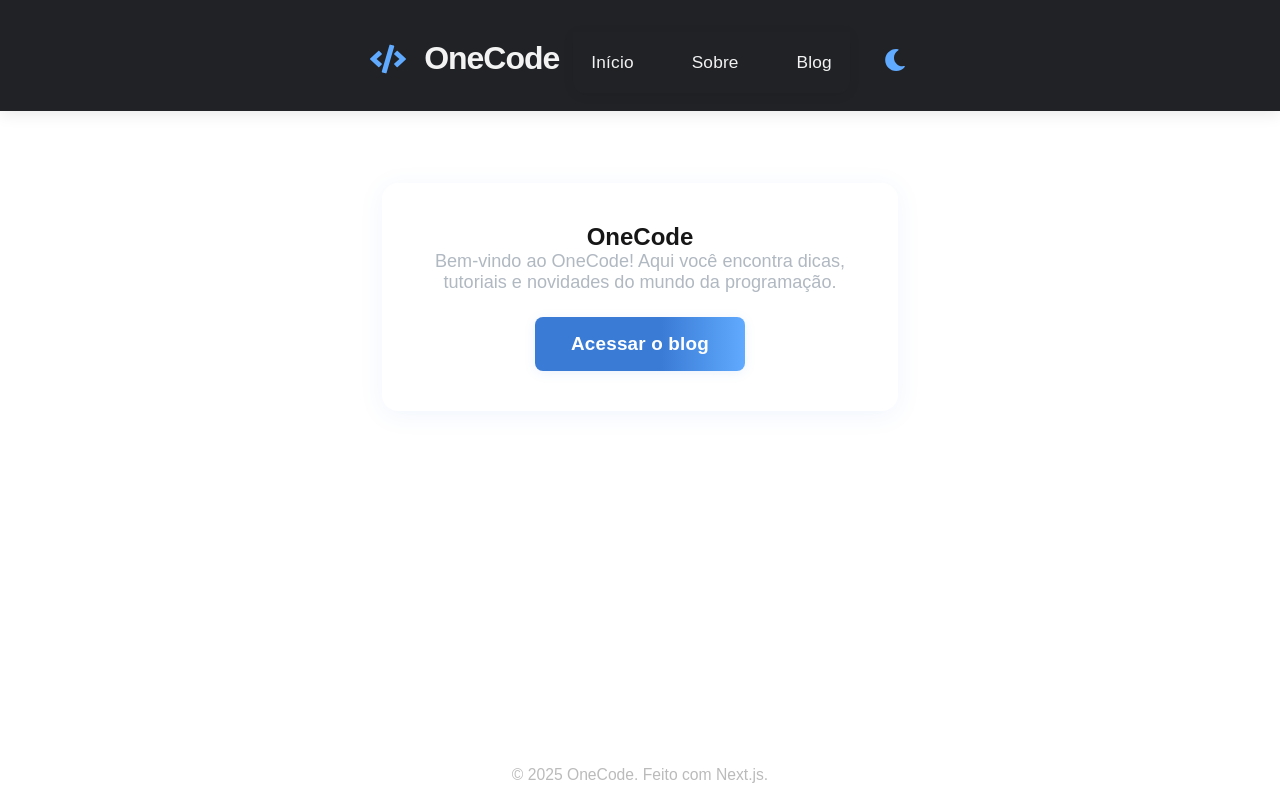
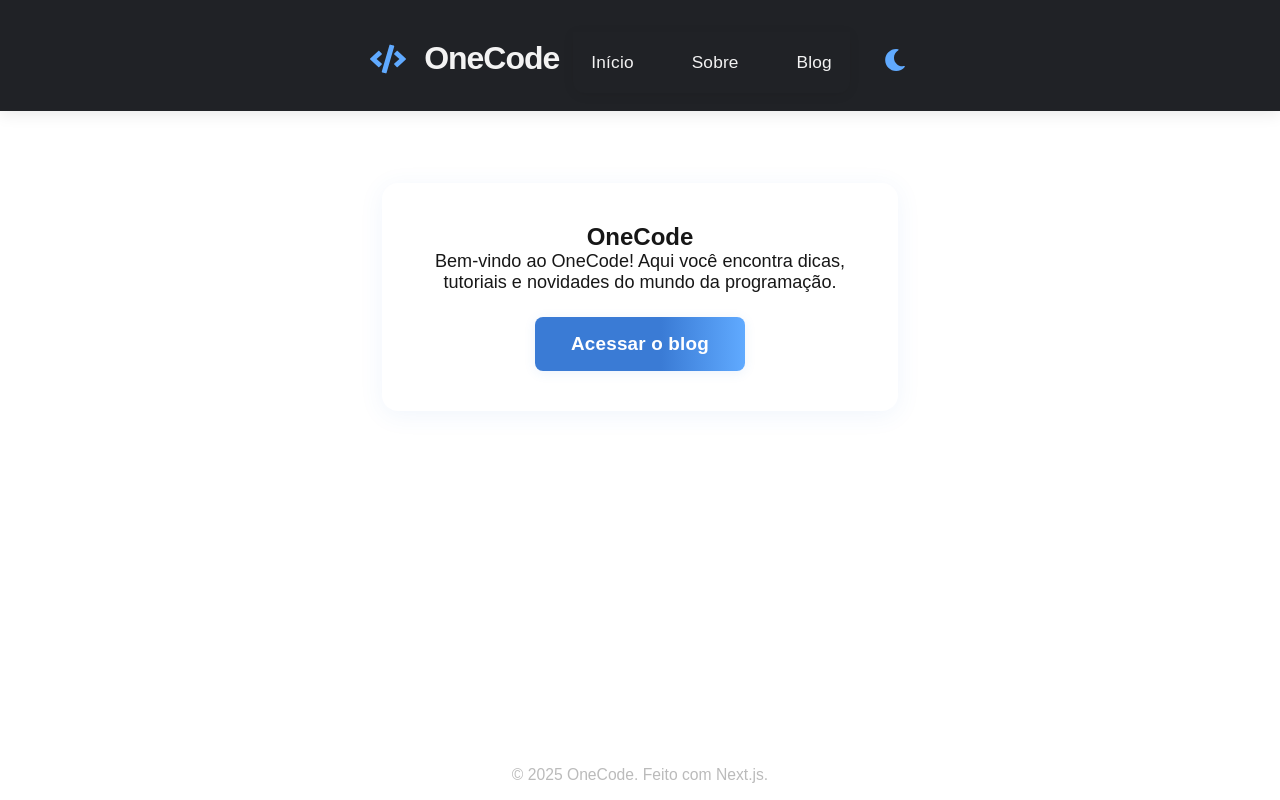
Before and after one commit to vinzent01/OneCode, a Next.js app: page / in a window 1280 px wide. Built offline with nearby package versions, Linux system fonts and the light colour scheme.

Commit message:
fix titulo das páginas e alguns css

```diff
--- a/src/app/blog/[slug]/page.tsx
+++ b/src/app/blog/[slug]/page.tsx
@@ -3,6 +3,11 @@ import { getPost } from "@/utils/getPosts";
 import styles from "../../css/page.module.css";
 import Image from "next/image";
 import { MarkdownRenderer } from "@/components/MarkdownRenderer";
+
+export const metadata = {
+  title: "OneCode - Post",
+  description: "Leia nosso post sobre programação, dicas, tutoriais e novidades do mundo dev.",
+};
 
 type Props = {
   params: Promise<{ slug: string }>
--- a/src/app/blog/page.tsx
+++ b/src/app/blog/page.tsx
@@ -2,6 +2,11 @@ import Image from "next/image";
 import pageStyles from "../css/page.module.css";
 import { getAllPosts } from "@/utils/getPosts";
 import Link from "next/link";
+
+export const metadata = {
+  title: "OneCode - Blog",
+  description: "Explore nossos posts sobre programação, dicas, tutoriais e novidades do mundo dev.",
+};
 
 export default async function Blog() {
   const posts = await getAllPosts();
--- a/src/app/css/page.module.css
+++ b/src/app/css/page.module.css
@@ -1,4 +1,11 @@
 /* Página */
+
+.subtitle {
+  font-size: 1.13rem;
+  text-align: center;
+  max-width: 420px;
+  font-weight: 400;
+}
 
 
 /* Posts em destaque */
--- a/src/app/layout.tsx
+++ b/src/app/layout.tsx
@@ -3,6 +3,7 @@ import { Geist, Geist_Mono } from "next/font/google";
 import "./css/globals.css";
 import Header from "@/components/Header";
 import Footer from "@/components/Footer";
+
 
 const geistSans = Geist({
   variable: "--font-geist-sans",
@@ -26,9 +27,6 @@ export default function RootLayout({
 }>) {
   return (
     <html lang="en">
-      <head>
-        <title>OneCode</title>
-      </head>
       <body className={`${geistSans.variable} ${geistMono.variable}`}>
         <Header />
         {children}
--- a/src/app/page.tsx
+++ b/src/app/page.tsx
@@ -2,8 +2,12 @@ import { Logo } from "@/components/Logo";
 import pageStyles from "./css/page.module.css";
 import headerStyles from "./css/header.module.css";
 import buttonStyles from "./css/button.module.css";
-import footerStyles from "./css/footer.module.css";
 import Link from "next/link";
+
+export const metadata = {
+  title: 'OneCode - Início',
+  description: 'Bem-vindo ao OneCode, seu blog de programação!',
+};
 
 export default function Home() {
   return (
@@ -11,7 +15,7 @@ export default function Home() {
       <main className={pageStyles.main}>
         <section className={pageStyles.featured_slim}>
           <h1 className={headerStyles.logoText + " center"}>OneCode</h1>
-          <p className={headerStyles.subtitle + " center"}>
+          <p className={pageStyles.subtitle }>
             Bem-vindo ao OneCode! Aqui você encontra dicas, tutoriais e novidades do
             mundo da programação.
           </p>
--- a/src/app/sobre/page.tsx
+++ b/src/app/sobre/page.tsx
@@ -3,6 +3,11 @@ import pageStyles from "../css/page.module.css";
 import buttonStyles from "../css/button.module.css";
 import footerStyles from "../css/footer.module.css";
 import Link from "next/link";
+
+export const metadata = {
+  title: 'OneCode - Sobre',
+  description: 'Saiba mais sobre o OneCode, nossa missão e quem faz parte do projeto.',
+};
 
 export default function Sobre() {
   return (
```
